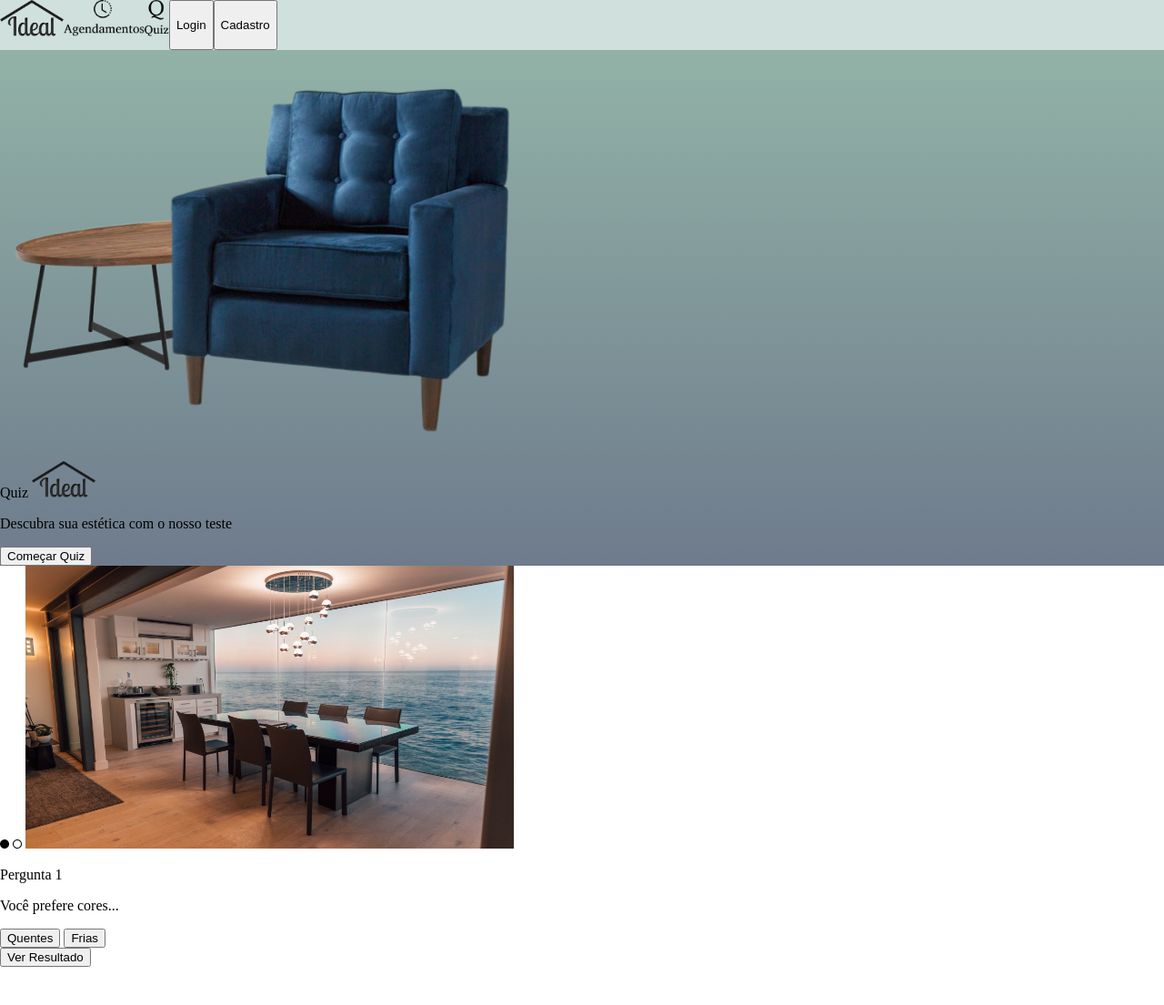
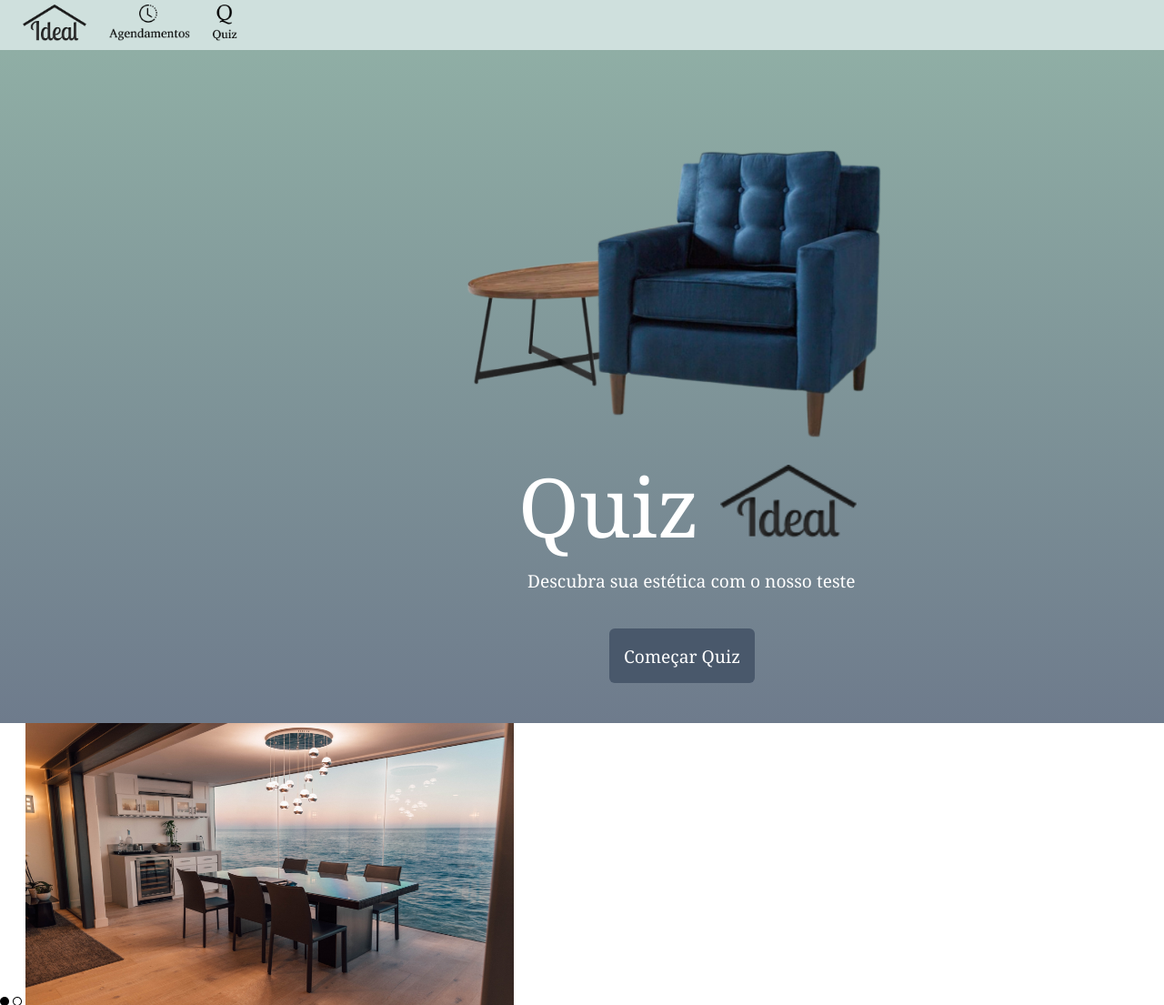
Before and after one commit to YasminFLS/Ideal, a PHP site: page /Quiz.html in a window 1280 px wide. Shown: the top 1105 px of the page at 91% size. Before the commit the page ends 1063 px from the top, so only its background shows below. Run offline with PHP 8.4, Linux system fonts and the light colour scheme.

Commit message:
quiz atualizado

```diff
--- a/Cadastro.html
+++ b/Cadastro.html
@@ -1,4 +1,5 @@
 <!DOCTYPE html>
+
 <head>
     <meta charset="UTF-8">
     <meta http-equiv="X-UA-Compatible" content="IE=edge">
@@ -6,6 +7,7 @@
     <link rel="stylesheet" href="estilo_cadastro.css">
     <title>Cadastro</title>
 </head>
+
 <body>
     <img class="logo_branca" src="logo_branca.png" height="152px" width="332">
 
@@ -39,4 +41,5 @@
 
     </div>
 </body>
+
 </html>
--- a/Início(sem conta).html
+++ b/Início(sem conta).html
@@ -1,4 +1,5 @@
 <!DOCTYPE html>
+
 <head>
     <meta charset="UTF-8">
     <meta http-equiv="X-UA-Compatible" content="IE=edge">
@@ -6,6 +7,7 @@
     <link rel="stylesheet" href="estilo_inicio.css">
     <title>Início</title>
 </head>
+
 <body>
     <div class="cabecalho">
         <img class="logo" src="logo.png" height="40px">
@@ -37,4 +39,5 @@
         <img class="bola_vazia" src="bola_vazia.png">
     </div>
 </body>
+
 </html>
--- a/Login.html
+++ b/Login.html
@@ -1,4 +1,5 @@
 <!DOCTYPE html>
+
 <head>
     <meta charset="UTF-8">
     <meta http-equiv="X-UA-Compatible" content="IE=edge">
@@ -6,6 +7,7 @@
     <link rel="stylesheet" href="estilo_login.css">
     <title>Login</title>
 </head>
+
 <body>
     <img class="logo_branca" src="logo_branca.png">
 
@@ -35,4 +37,5 @@
     </div>
 
 </body>
+
 </html>
--- a/Quiz.html
+++ b/Quiz.html
@@ -1,4 +1,5 @@
 <!DOCTYPE html>
+
 <head>
     <meta charset="UTF-8">
     <meta http-equiv="X-UA-Compatible" content="IE=edge">
@@ -6,6 +7,7 @@
     <link rel="stylesheet" href="estilo_quiz.css">
     <title>Quiz</title>
 </head>
+
 <body>
     <div class="cabecalho">
         <img class="logo" src="logo.png" width="70px" height="40px">
@@ -17,12 +19,12 @@
     </div>
 
     <div class="inicio">
-       <img class="sofa" src="imagem_quiz_inicio.png" width="598" height="432">
+        <img class="sofa" src="imagem_quiz_inicio.png">
 
         <p class="quiz_logo">
-        Quiz         <img class="logo" src="logo.png" width="70px" height="40px">
+            Quiz <img class="logo2" src="logo.png">
         </p>
-
+        <br>
         <p class="subtexto">
             Descubra sua estética com o nosso teste
         </p>
@@ -51,4 +53,5 @@
 
 
 </body>
+
 </html>
--- a/Resultado.html
+++ b/Resultado.html
@@ -1,4 +1,5 @@
 <!DOCTYPE html>
+
 <head>
     <meta charset="UTF-8">
     <meta http-equiv="X-UA-Compatible" content="IE=edge">
@@ -6,6 +7,7 @@
     <link rel="stylesheet" href="estilo_quiz.css">
     <title>Resultado</title>
 </head>
+
 <body>
     <div class="cabecalho">
         <img class="logo" src="logo.png" width="70px" height="40px">
@@ -29,4 +31,5 @@
         Paleta de Cores
     </p>
 </body>
+
 </html>
--- a/estilo_quiz.css
+++ b/estilo_quiz.css
@@ -11,6 +11,7 @@ body
     width: 100%;
     margin: 0px;
     display: flex;
+    position: fixed;
     flex-direction: row;
 }
 .inicio
@@ -18,9 +19,95 @@ body
     background-image: linear-gradient( #92B2A7, #6E7B8C);
     background-repeat: no-repeat;
     background-attachment: fixed;
+    height: 795px;
 }
 .ver_result
 {
     width: fit-content;
     height: fit-content;
 }
+.logo
+{
+    margin-top: 5px;
+    margin-left: 25px;
+}
+.agenda_simb
+{
+    margin-top: 5px;
+    margin-left: 25px;
+}
+.quiz_simb
+{
+    margin-top: 5px;
+    margin-left: 25px;
+}
+.cadastro_login
+{
+    background-color: #92B2A7;
+    border: 0px;
+    border-radius: 6px;
+    width: fit-content;
+    height: 30px;
+    margin-left: 1500px;
+    position: absolute;
+    font-size: larger;
+    margin-top: 10px;
+    font-family:Georgia, serif;
+}
+.botao_login
+{
+    background-color: #97aaa7;
+    border: 0px;
+    border-radius: 6px;
+    width: 80px;
+    height: 30px;
+    margin-left: 1410px;
+    position: absolute;
+    font-size: larger;
+    margin-top: 10px;
+    font-family:Georgia, serif;
+}
+.sofa
+{
+    width: 500px;
+    margin-top: 130px;
+    margin-left: 500px;
+    position: static;
+}
+.quiz_logo
+{
+    color: white;
+    font-family:Georgia, serif;
+    font-size: 90px;
+    margin-left: 570px;
+    margin-top: 0%;
+}
+.logo2
+{
+    width: 150px;
+    height: 80px;
+}
+.subtexto
+{
+    color:white;
+    font-family:Georgia, serif;
+    font-size: larger;
+    margin-left: 580px;
+    font-weight: lighter;
+    margin-top: -100px;
+    width: fit-content;
+}
+.botao_quiz
+{
+        background-color: #49586B;
+        color: white;
+        font-family:Georgia, serif;
+        border: 0px;
+        border-radius: 6px;
+        width: 160px;
+        height: 60px;
+        margin-top: 20px;
+        margin-left: 670px;
+        font-size: larger;
+        position: absolute;
+}
```
Lines whose indentation alone changed are shown as unchanged.
